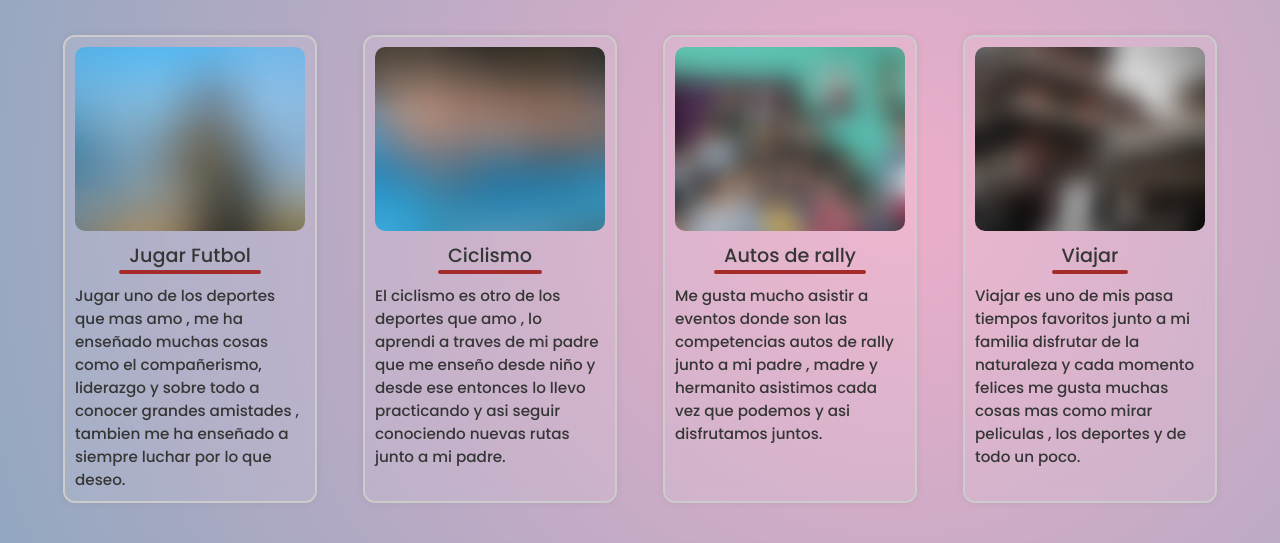
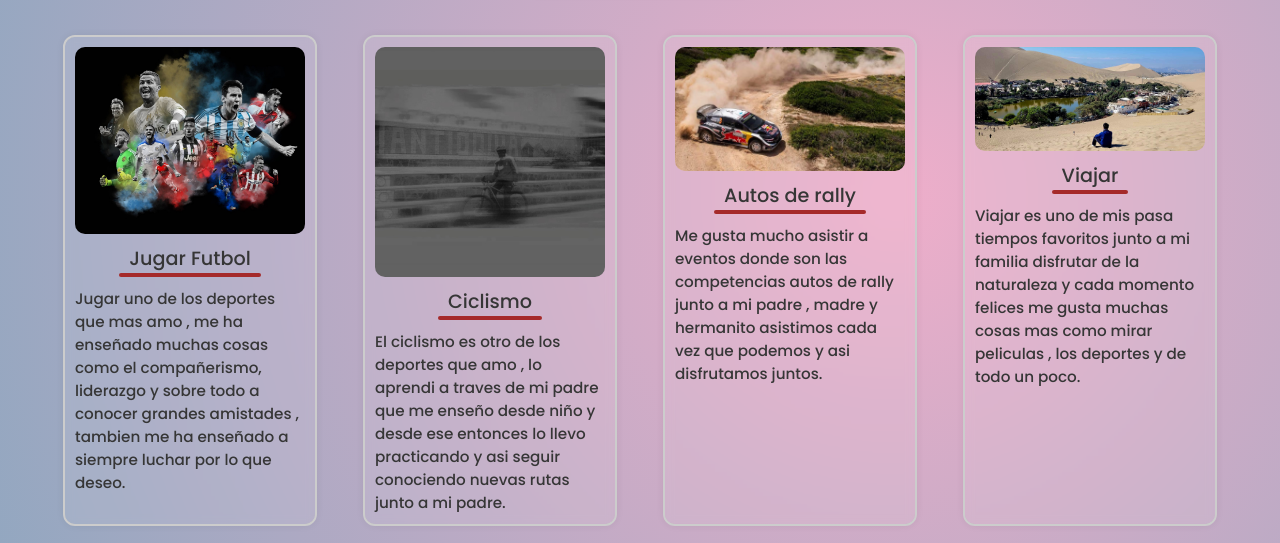
Before and after one commit to FOX12-D/Portafolio_JulioD, a plain HTML site: page SRC/pages/hobbies.html in a window 1280 px wide. Shown: the part 204-747 px from the top of the page. Drawn offline with nearby package versions, Linux system fonts and the light colour scheme.

Commit message:
Realizar tercer cambio

```diff
--- a/SRC/pages/hobbies.html
+++ b/SRC/pages/hobbies.html
@@ -47,7 +47,7 @@
                 <div class="row first">
                     <div class="hobbies 1">
                         <div class="image">
-                            <img src="/Assets/hobbies/travelling.jpeg" alt="">
+                            <img src="/Assets/hobbies/futbol.jpeg" alt="">
                         </div>
                         <div class="header">
                             <div class="header-text">Jugar Futbol</div>
@@ -61,7 +61,7 @@
                     </div>
                     <div class="hobbies 2">
                         <div class="image">
-                            <img src="/Assets/hobbies/swimming.jpg" alt="">
+                            <img src="/Assets/hobbies/Ciclismo.jpeg" alt="">
                         </div>
                         <div class="header">
                             <div class="header-text">Ciclismo</div>
@@ -79,7 +79,7 @@
                 <div class="row second">
                     <div class="hobbies 3">
                         <div class="image">
-                            <img src="/Assets/hobbies/social adventures.jpg" alt="">
+                            <img src="/Assets/hobbies/rally.png" alt="">
                         </div>
                         <div class="header">
                             <div class="header-text">Autos de rally</div>
@@ -92,7 +92,7 @@
                     </div>
                     <div class="hobbies 4">
                         <div class="image">
-                            <img src="/Assets/hobbies/photography.jpeg" alt="">
+                            <img src="/Assets/hobbies/Viajar.jpeg" alt="">
                         </div>
                         <div class="header">
                             <div class="header-text">Viajar</div>
```
Also changed, not shown: SRC/pages/education.html (+1 -1 lines), SRC/pages/gallery.html (+1 -1 lines), SRC/pages/skills.html (+1 -1 lines), index.html (+2 -2 lines), Assets/education/one.png (deleted), Assets/education/secundaria.jpeg (added), Assets/favicons/favicon.png (deleted), Assets/favicons/logo.png (added), Assets/hobbies/Ciclismo.jpeg (added), Assets/hobbies/Viajar.jpeg (added), Assets/hobbies/futbol.jpeg (added), Assets/hobbies/photography.jpeg (deleted), Assets/hobbies/rally.png (added), Assets/hobbies/social adventures 1.jpg (deleted), 3 more files, 2 other files.
